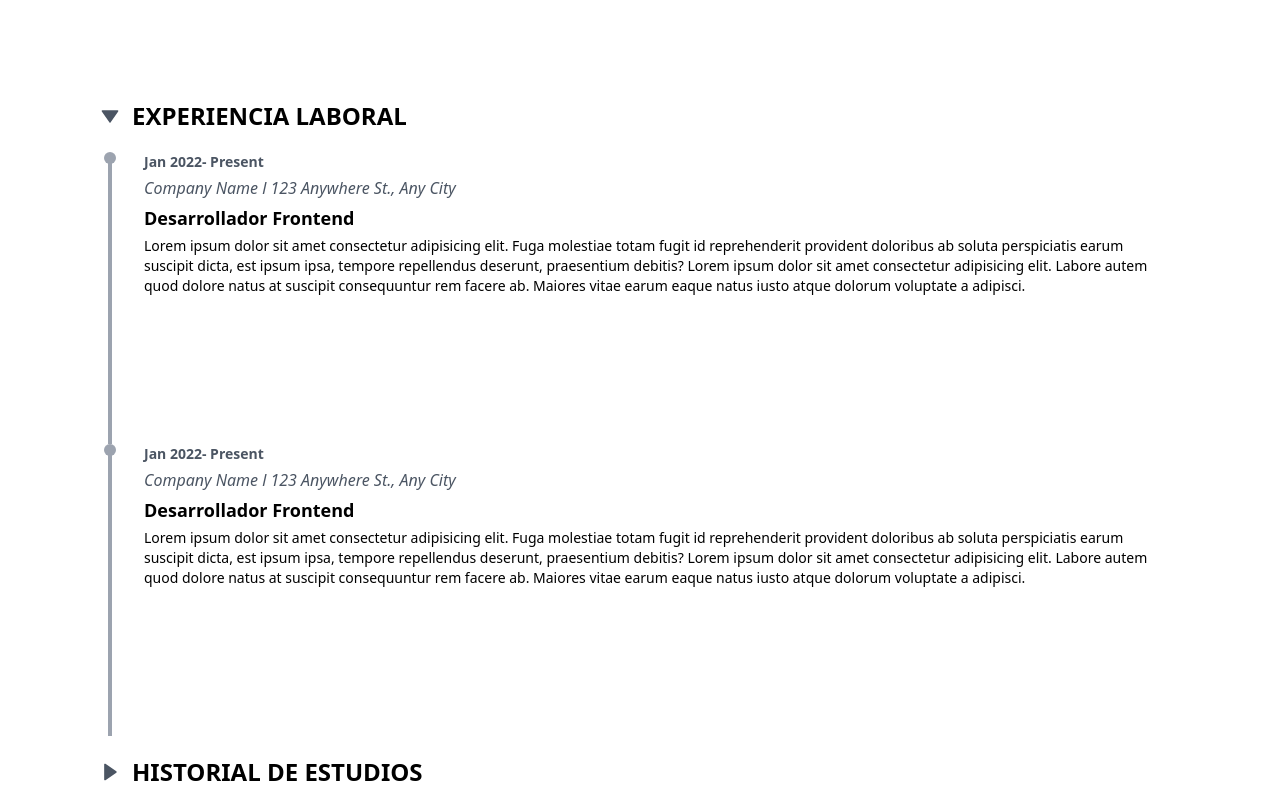
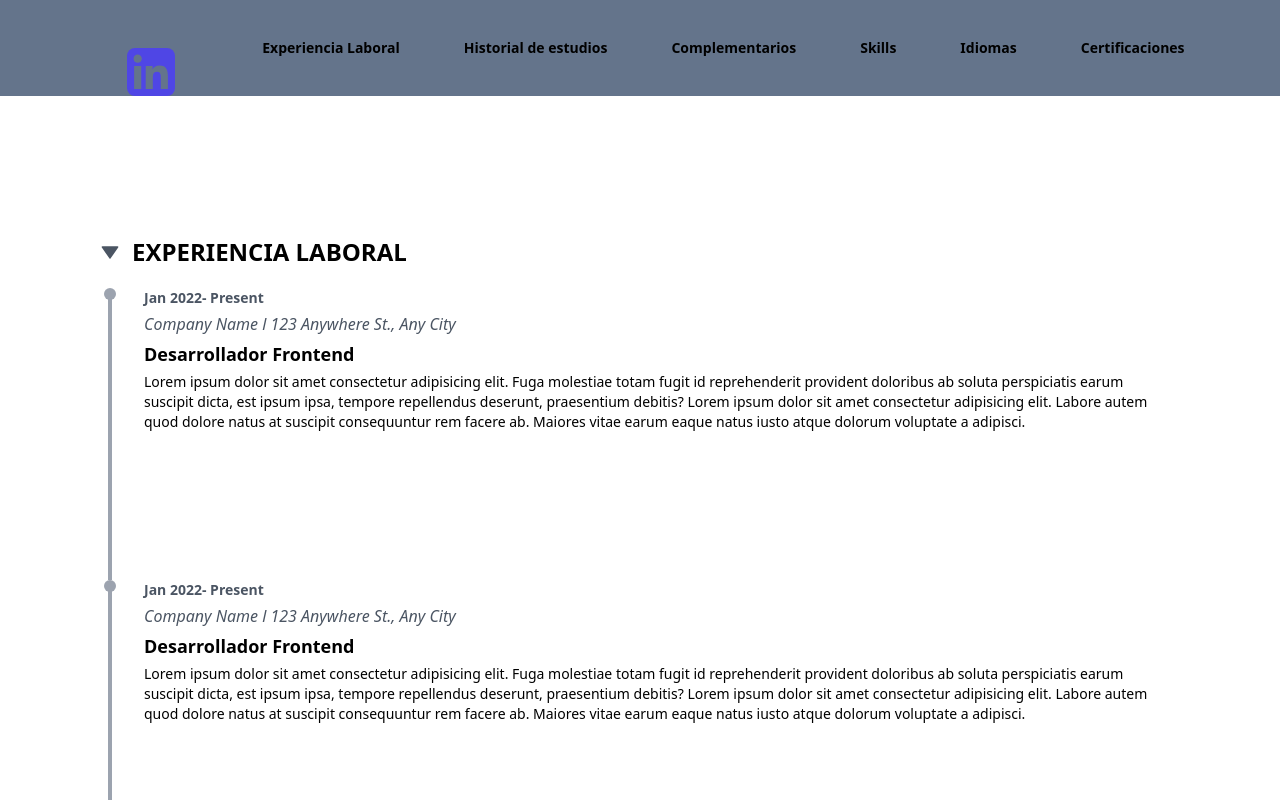
Before and after one commit to mateodevcode/curriculum-vitae-react, a React (Vite) app: page /curriculum-vitae-react/ in a window 1280 px wide. Shown: the top 800 px of the page. Built offline with nearby package versions, Linux system fonts and the light colour scheme.

Commit message:
Merge branch 'main'

```diff
--- a/src/components/Header.jsx
+++ b/src/components/Header.jsx
@@ -2,17 +2,32 @@ import { GrLinkedin } from "react-icons/gr";
 
 function Header() {
   return (
-    <div className="w-full flex justify-around items-center px-7 pr-3 mb-10 ">
-      <div className=" flex items-start justify- cursor-pointer  my-6  w-12 h-12">
-        <a href="https://www.linkedin.com/" target="_blank"><GrLinkedin className="flex justify-center items-center text-indigo-600 absolute rounded-lg bg cursor-pointer w-12 h-12  text-3xl ml-6 " /></a>
+    <div className="w-full flex justify-around items-center px-7 pr-3 mb-10 bg-slate-500">
+      <div className="flex justify-center items-center cursor-pointer my-6 w-12 h-12">
+        <a href="https://www.linkedin.com/" target="_blank">
+          <GrLinkedin className="text-indigo-600 absolute rounded-lg bg cursor-pointer w-12 h-12  text-3xl ml-6" />
+        </a>
       </div>
-      <div className="flex justify-between text-sm font-semibold items-center  ">
-        <div className="px-8 hover:text-blue-700"><a href="#experiencia-laboral">Experiencia Laboral</a></div>
-        <div className="px-8 hover:text-blue-700"><a href="#historial-estudios">Historial de estudios</a></div>
-        <div className="px-8 hover:text-blue-700"><a href="#complementarios">Complementarios</a></div>
-        <div className="px-8 hover:text-blue-700"><a href="#skills">Skills</a></div>
-        <div className="px-8 hover:text-blue-700"><a href="#idiomas">Idiomas</a></div>
-        <div className="px-8 hover:text-blue-700"><a href="#certificaciones">Certificaciones</a></div>
+
+      <div className="flex justify-between text-sm font-semibold items-center">
+        <div className="mx-8 hover:text-blue-700">
+          <a href="#experiencia-laboral">Experiencia Laboral</a>
+        </div>
+        <div className="mx-8 hover:text-blue-700">
+          <a href="#historial-estudios">Historial de estudios</a>
+        </div>
+        <div className="mx-8 hover:text-blue-700">
+          <a href="#complementarios">Complementarios</a>
+        </div>
+        <div className="mx-8 hover:text-blue-700">
+          <a href="#skills">Skills</a>
+        </div>
+        <div className="mx-8 hover:text-blue-700">
+          <a href="#idiomas">Idiomas</a>
+        </div>
+        <div className="mx-8 hover:text-blue-700">
+          <a href="#certificaciones">Certificaciones</a>
+        </div>
       </div>
     </div>
   );
--- a/src/components/HistoryAcademy.jsx
+++ b/src/components/HistoryAcademy.jsx
@@ -6,7 +6,7 @@ import { BiSolidRightArrow, BiSolidDownArrow } from "react-icons/bi";
 
 
 function HistoryAcademy() {
-  const [desplegar, setdesplegar] = useState(true)
+  const [desplegar, setdesplegar] = useState(false)
 
   const onclick = () => {
     setdesplegar(!desplegar)
--- a/src/components/HistoryComplement.jsx
+++ b/src/components/HistoryComplement.jsx
@@ -6,7 +6,7 @@ import { BiSolidRightArrow, BiSolidDownArrow } from "react-icons/bi";
 
 
 function HistoryComplement() {
-  const [desplegar, setdesplegar] = useState(true)
+  const [desplegar, setdesplegar] = useState(false)
 
   const onclick = () => {
     setdesplegar(!desplegar)
--- a/src/pages/HomePage.jsx
+++ b/src/pages/HomePage.jsx
@@ -12,7 +12,7 @@ function HomePage() {
 
   return (
     <div id="homepage">
-    {/* <Header /> */}
+    <Header />
       <div className={`flex flex-col justify-start items-center lg:px-64 md:px-20 sm:px-0`}>
         <div className="w-full">
           {/* <Tittle />   */}
```
